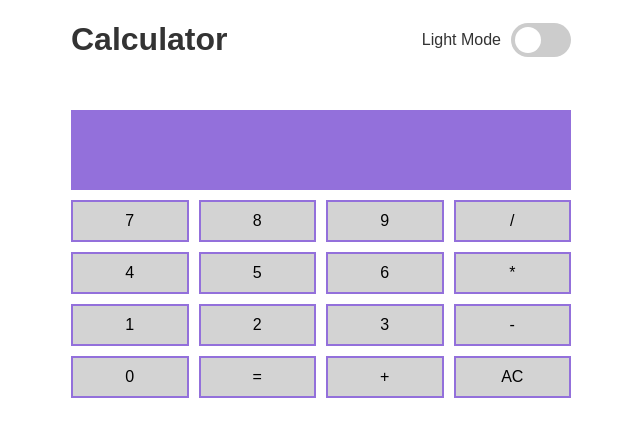
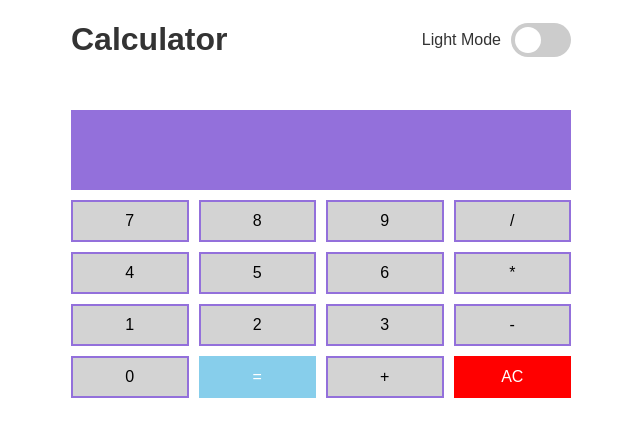
Before and after one commit to VIJAYADASS/Calculator, a React (Create React App) app: page / in a window 1280 px wide. Shown: the top 436 px of the page, without its empty margins (319-959 px from the left). Built offline with nearby package versions, Linux system fonts and the light colour scheme.

Commit message:
Add the styles for Equal and clear accordingly.

```diff
--- a/src/App.css
+++ b/src/App.css
@@ -130,6 +130,26 @@ input:checked + .slider:before {
   --result-color: black;
 }
 
+.equal{
+  background-color: skyblue;
+  color: white;
+  border: none;
+}
+
+.clear{
+  background-color: red;
+  color: white;
+  border: none;
+}
+
+button.equal:active {
+  background-color:skyblue;
+}
+
+button.clear:active{
+  background-color: red;
+}
+
 /*Media Query Both calculator and Toggle switch*/
 @media (max-width: 600px) {
   .calculator {
```
